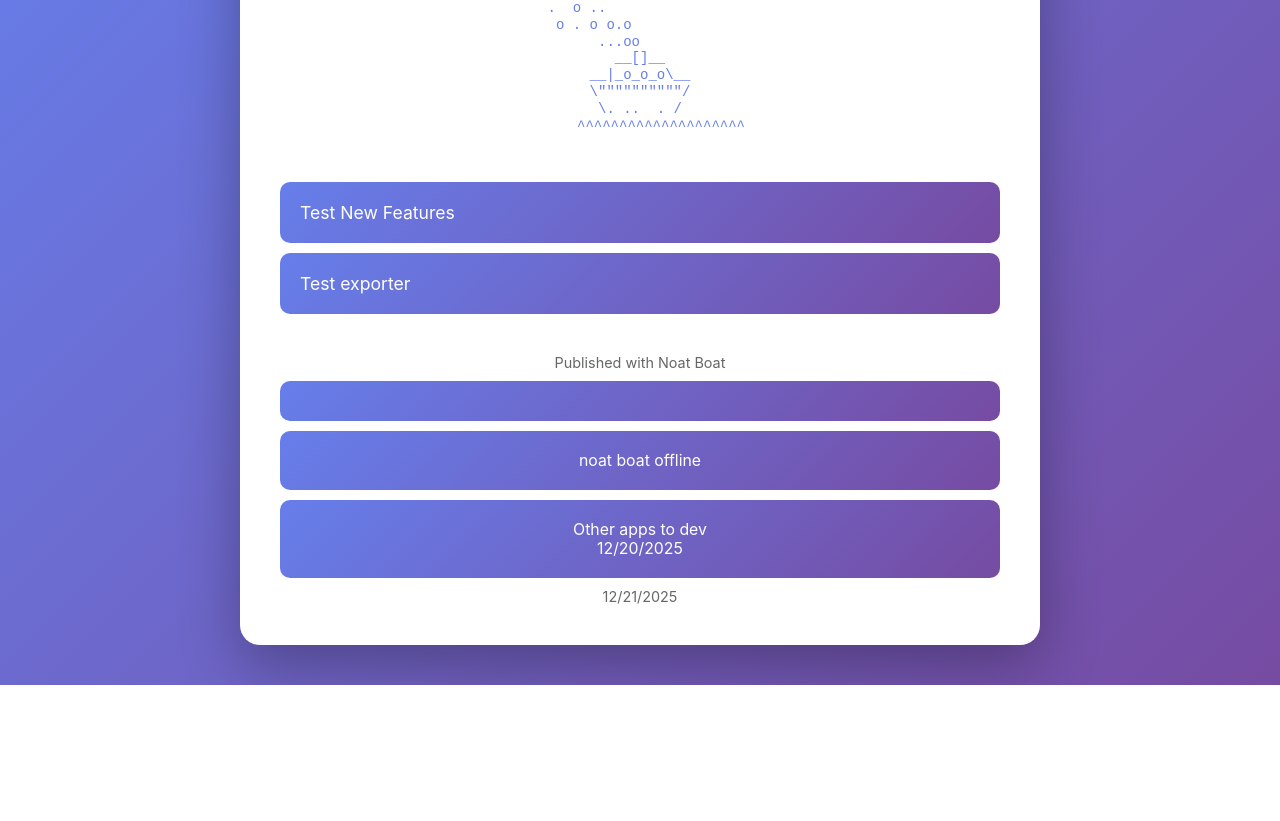
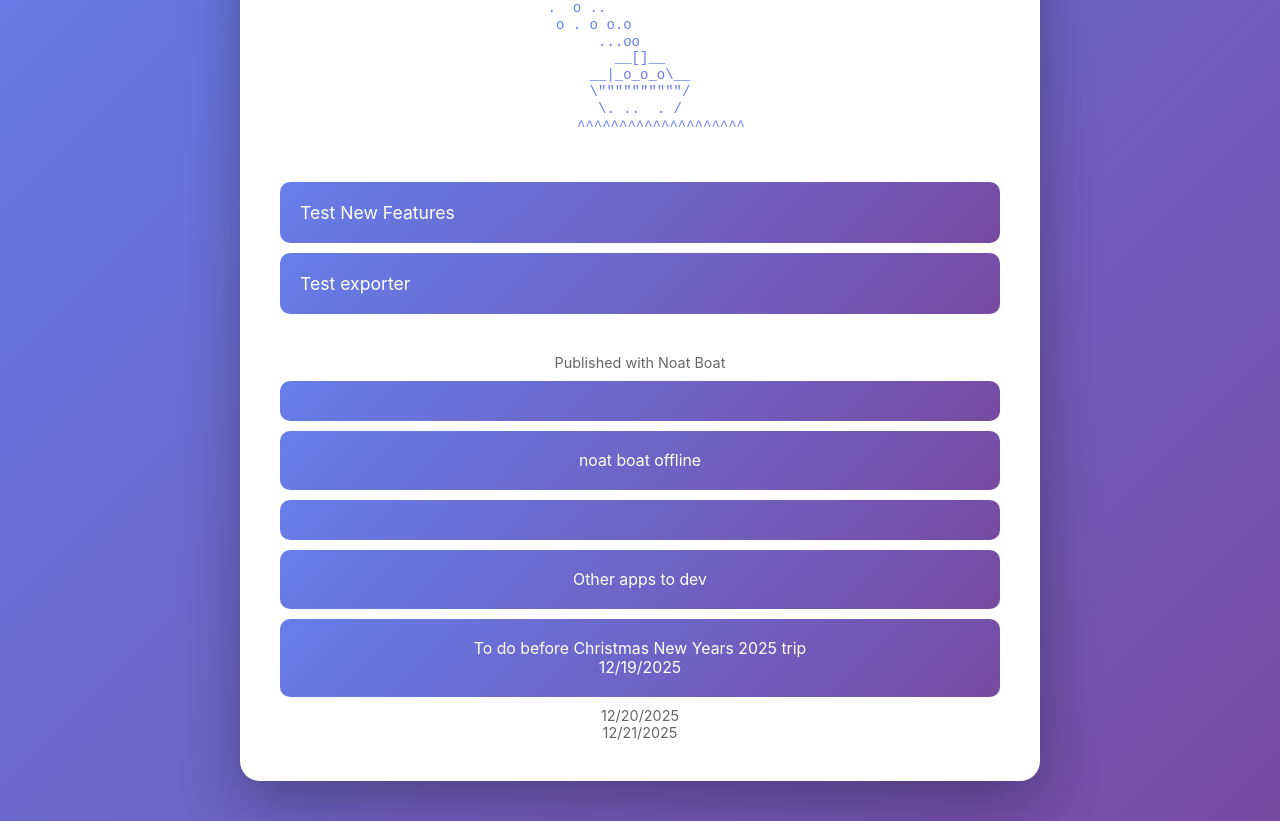
Before and after one commit to mdotstrange/noatboatlivenotes, a plain HTML site: page index.html in a window 1280 px wide. Shown: the part 151-972 px from the top of the page. Before the commit the page ends 836 px from the top, so only its background shows below. Drawn offline with Linux system fonts and the light colour scheme.

Commit message:
Update site index

```diff
--- a/index.html
+++ b/index.html
@@ -86,7 +86,11 @@
       Published with Noat Boat
     <a href="./noat-boat-offline/index.html" class="note-link">
         <div class="note-title">noat boat offline<a href="./other-apps-to-dev/index.html" class="note-link">
-        <div class="note-title">Other apps to dev</div>
+        <div class="note-title">Other apps to dev<a href="./to-do-before-christmas-new-years-2025-trip/index.html" class="note-link">
+        <div class="note-title">To do before Christmas New Years 2025 trip</div>
+        <div class="note-meta">12/19/2025</div>
+      </a>
+    </div>
         <div class="note-meta">12/20/2025</div>
       </a>
     </div>
```
